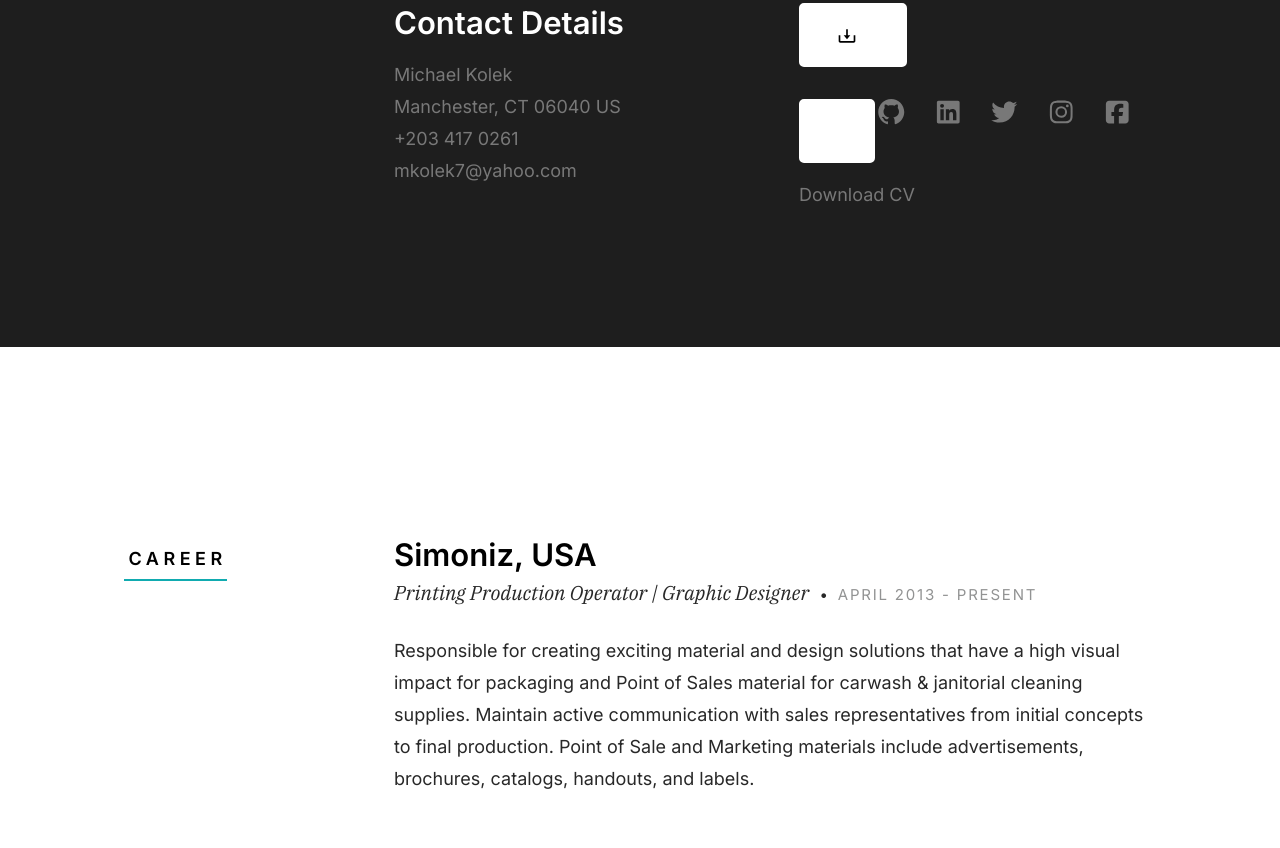
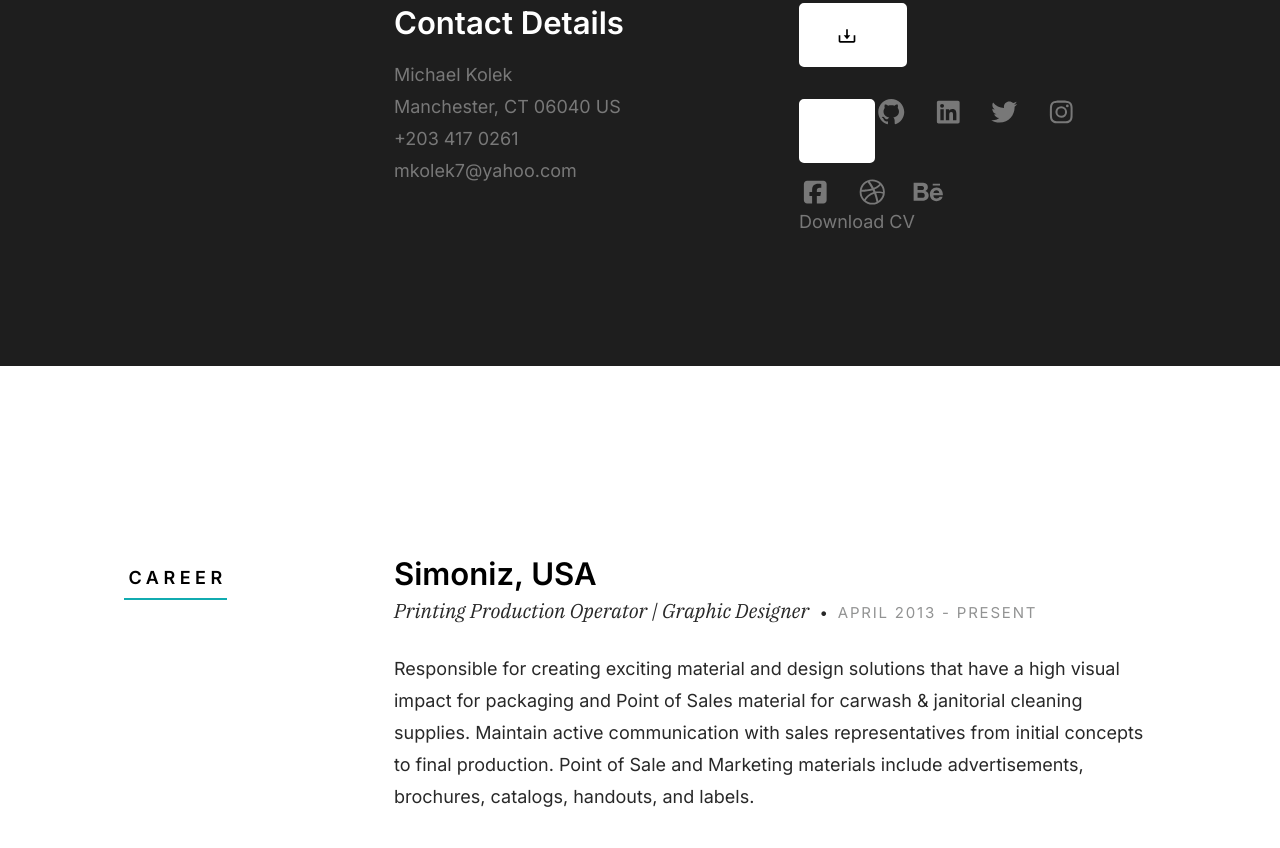
Before and after one commit to mkolek1015/HTMLPORT, a plain HTML site: page index.html in a window 1280 px wide. Shown: the part 1478-2326 px from the top of the page. Drawn offline with Linux system fonts and the light colour scheme.

Commit message:
link fix

```diff
--- a/index.html
+++ b/index.html
@@ -146,8 +146,9 @@
                                 <a href="https://twitter.com/mkolek7"><i class="fab fa-twitter" aria-hidden="true"></i></a>
                                 <a href="https://www.instagram.com/mkolek7/"><i class="fab fa-instagram" aria-hidden="true"></i></a>
                                 <a href="#0"><i class="fab fa-facebook-square" aria-hidden="true"></i></a>
-                        <!-- <a href="#0"><i class="fab fa-dribbble" aria-hidden="true"></i></a> -->
-                        <!-- <a href="#0"><i class="fab fa-behance" aria-hidden="true"></i></a> -->
+                                <a href="#0"><i class="fab fa-dribbble" aria-hidden="true"></i></a>
+                                <a href="#0"><i class="fab fa-behance" aria-hidden="true"></i></a>
+
 
                     </div>   Download CV
                         </a>
```
Lines whose indentation alone changed are shown as unchanged.
